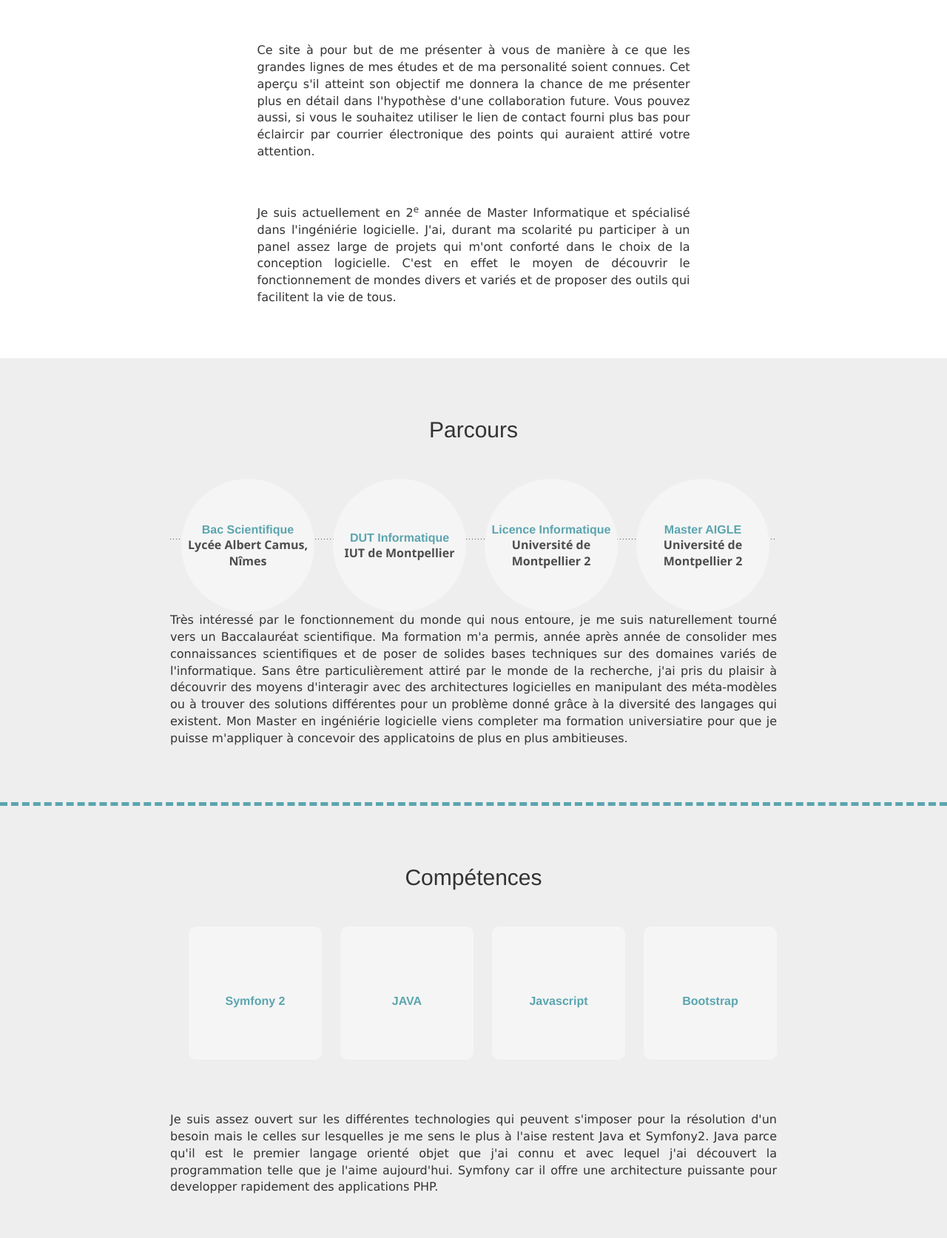
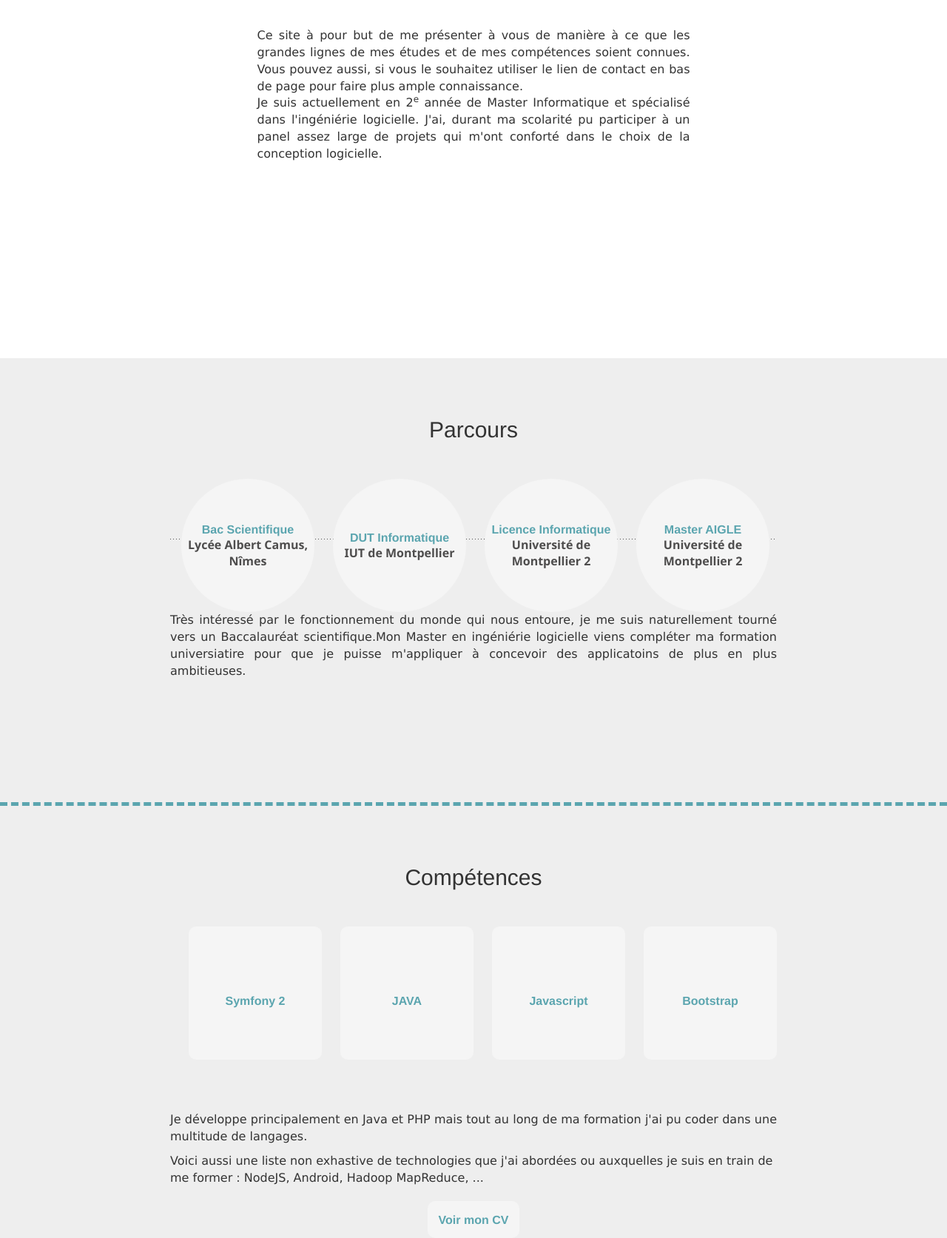
Before and after one commit to ahmad-bedja/ahmad-bedja.github.io, a plain HTML site: page index.html in a window 1280 px wide. Shown: the part 385-2058 px from the top of the page at 74% size. Drawn offline with nearby package versions, Linux system fonts and the light colour scheme.

Commit message:
text change

```diff
--- a/css/style.css
+++ b/css/style.css
@@ -22,6 +22,7 @@ body
 
 a,a:hover { text-decoration: none;}
 
+p {font-family: Verdana;}
 
 a, .projet-item, .frise-item,#apropos,#cv,#contact-link
 {
@@ -222,9 +223,9 @@ a, .projet-item, .frise-item,#apropos,#cv,#contact-link
 }
 
 
-.section p
+.section p:first-child
 {
-	font-family: Verdana;
+
 	margin-top: 60px;
 }
 
--- a/index.html
+++ b/index.html
@@ -7,7 +7,7 @@
 		<meta charset="utf-8">
 		<meta http-equiv="X-UA-Compatible" content="IE=edge,chrome=1">
 		<title>Portfolio - Ahmad BEDJA BOANA Software and web developer</title>
-			<meta name="description" content="Portfolio of bedja boana ahmad. It includes my recent works as a software designer and web developer">
+		<meta name="description" content="Portfolio of bedja boana ahmad. work as a software designer and web developer">
 		<meta name="viewport" content="width=device-width, initial-scale=1">
 
 		<link rel="icon" type="image/png" href="img/favicon.png" />
@@ -55,8 +55,8 @@
 			<div class="row ">
 				<div class="col-md-6 col-md-offset-3">
 					<h2 class="text-center section-titre">À mon propos</h2>
-					<p class="text-justify text-apropos">Ce site à pour but de me présenter à vous de manière à ce que les grandes lignes de mes études et de ma personalité soient connues. Cet aperçu s'il atteint son objectif me donnera la chance de me présenter plus en détail dans l'hypothèse d'une collaboration future. Vous pouvez aussi, si vous le souhaitez utiliser le lien de contact fourni plus bas pour éclaircir par courrier électronique des points qui auraient attiré votre attention.</p>
-					<p class="text-justify text-apropos">Je suis actuellement en 2<sup>e</sup> année de Master Informatique et spécialisé dans l'ingéniérie logicielle. J'ai, durant ma scolarité pu participer à un panel assez large de projets qui m'ont conforté dans le choix de la conception logicielle. C'est en effet le moyen de découvrir le fonctionnement de mondes divers et variés et de proposer des outils  qui facilitent la vie de tous.
+					<p class="text-justify text-apropos">Ce site à pour but de me présenter à vous de manière à ce que les grandes lignes de mes études et de mes compétences soient connues. Vous pouvez aussi, si vous le souhaitez utiliser le lien de contact en bas de page pour faire plus ample connaissance.<br/>
+					Je suis actuellement en 2<sup>e</sup> année de Master Informatique et spécialisé dans l'ingéniérie logicielle. J'ai, durant ma scolarité pu participer à un panel assez large de projets qui m'ont conforté dans le choix de la conception logicielle.
 					</p>
 				</div>
 			</div>
@@ -90,7 +90,7 @@
 						</div>
 					</div>
 					<div class="row">
-						<p class="text-justify text-parcours">Très intéressé par le fonctionnement du monde qui nous entoure, je me suis naturellement tourné vers un Baccalauréat scientifique. Ma formation m'a permis, année après année de consolider mes connaissances scientifiques et de poser de solides bases techniques sur des domaines variés de l'informatique. Sans être particulièrement attiré par le monde de la recherche, j'ai pris du plaisir à découvrir des moyens d'interagir avec des architectures logicielles en manipulant des méta-modèles ou à trouver des solutions différentes pour un problème donné grâce à la diversité des langages qui existent. Mon Master en ingéniérie logicielle viens completer ma formation universiatire pour que je puisse m'appliquer à concevoir des applicatoins de plus en plus ambitieuses.</p>
+						<p class="text-justify text-parcours">Très intéressé par le fonctionnement du monde qui nous entoure, je me suis naturellement tourné vers un Baccalauréat scientifique.Mon Master en ingéniérie logicielle viens compléter ma formation universiatire pour que je puisse m'appliquer à concevoir des applicatoins de plus en plus ambitieuses.</p>
 					</div>
 				</div>
 			</div>
@@ -123,9 +123,9 @@
 						</div>
 					</div>
 					<div class="row">
-						<p class="text-justify">Je suis assez ouvert sur les différentes technologies qui peuvent s'imposer pour la résolution d'un besoin mais le celles sur lesquelles je me sens le plus à l'aise restent Java et Symfony2. Java parce qu'il est le premier langage orienté objet que j'ai connu et avec lequel j'ai découvert la programmation telle que je l'aime aujourd'hui. Symfony car il offre une architecture puissante pour developper rapidement des applications PHP.
+						<p class="text-justify">Je développe principalement en Java et PHP mais tout au long de ma formation j'ai pu coder dans une multitude de langages.
 						</p>
-						<p>Voici aussi une liste non exhastive de technologies que j'ai abordées ou auxquelles je suis en train de me former :  Android, NodeJS, Django, SASS, Map Reduce,... </p>
+						<p>Voici aussi une liste non exhastive de technologies que j'ai abordées ou auxquelles je suis en train de me former : NodeJS, Android, Hadoop MapReduce, ... </p>
 					</div>
 					<div class="row">
 						<div class="col-cv">
```
Lines whose indentation alone changed are shown as unchanged.
